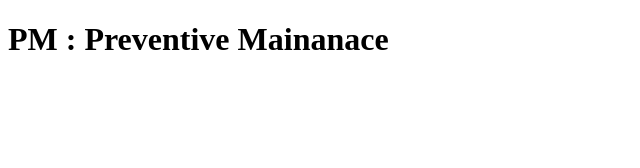
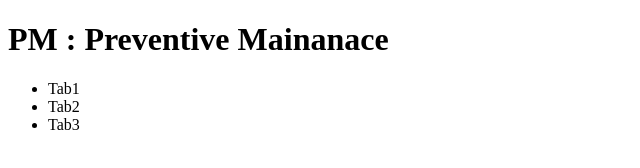
Before and after one commit to manenigma/cese-webapp, a plain HTML site: page index.html in a window 1280 px wide. Shown: the whole page, without its empty margins (0-640 px from the left). Drawn offline with Linux system fonts and the light colour scheme.

Commit message:
Add Navigation Manu

```diff
--- a/index.html
+++ b/index.html
@@ -6,5 +6,12 @@
 </head>
 <body>
 	<h1>PM : Preventive Mainanace</h1>
+	<div class="container">
+		<ul>
+			<li>Tab1</li>
+			<li>Tab2</li>
+			<li>Tab3</li>
+		</ul>
+	</div>
 </body>
 </html>
```
